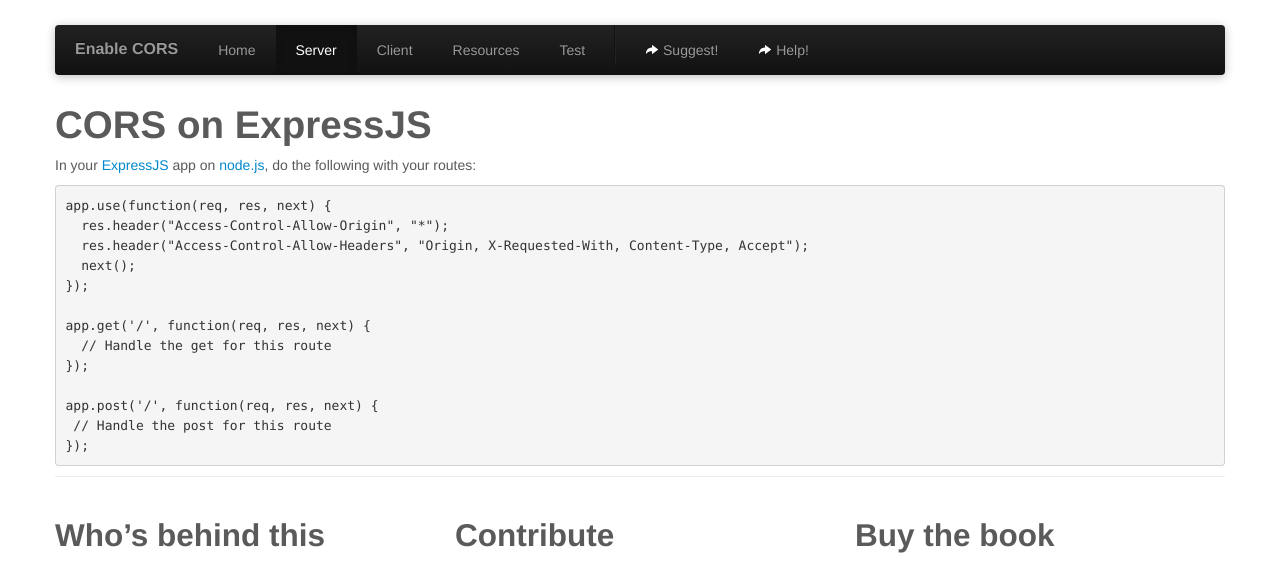
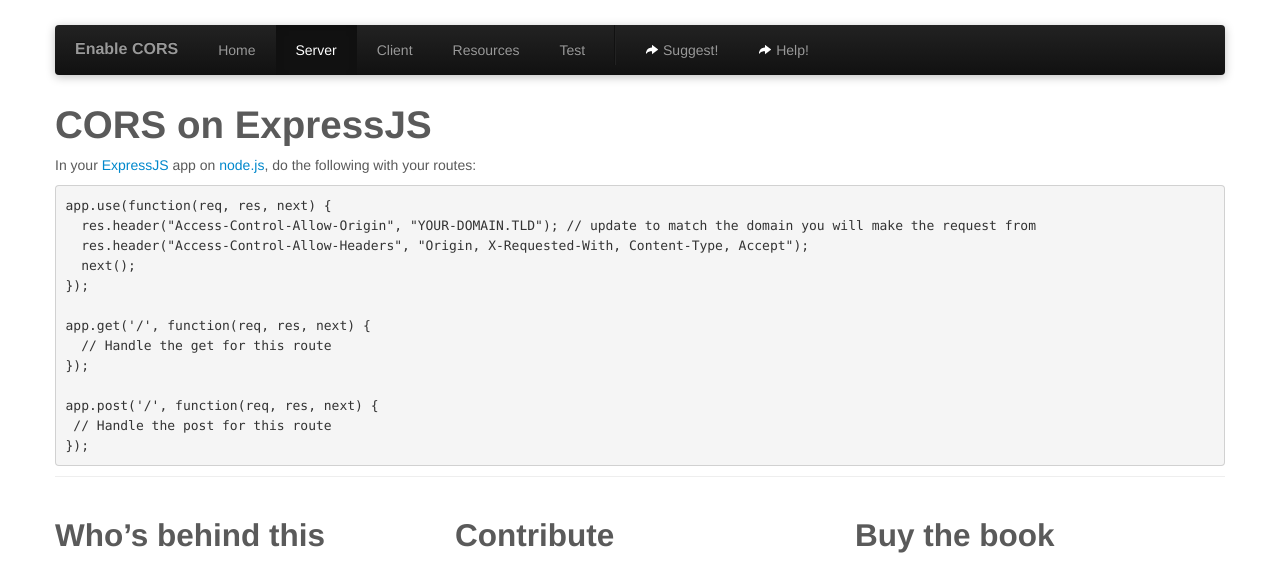
Before and after one commit to monsur/enable-cors.org, a Jekyll site: the page built from server_expressjs.html, in a window 1280 px wide, cut to the strip 0-561 px from the top of the page. Built offline with Jekyll 4.4.1, drawn with Linux system fonts in a browser that asks for light colours.

Commit message:
Preventing whitlisting of all domains in CORS
In order to prevent users from copy & pasting the code as is and opening themselves up to the whole internet, I'm suggesting the change of the Access-Control-Allow-Origin header value.

```diff
--- a/server_expressjs.html
+++ b/server_expressjs.html
@@ -11,7 +11,7 @@
 				In your <a href="http://expressjs.com/">ExpressJS</a> app on <a href="http://nodejs.org/">node.js</a>, do the following with your routes:
 			</p>
 			<pre class="code">app.use(function(req, res, next) {
-  res.header("Access-Control-Allow-Origin", "*");
+  res.header("Access-Control-Allow-Origin", "YOUR-DOMAIN.TLD"); // update to match the domain you will make the request from
   res.header("Access-Control-Allow-Headers", "Origin, X-Requested-With, Content-Type, Accept");
   next();
 });
```
